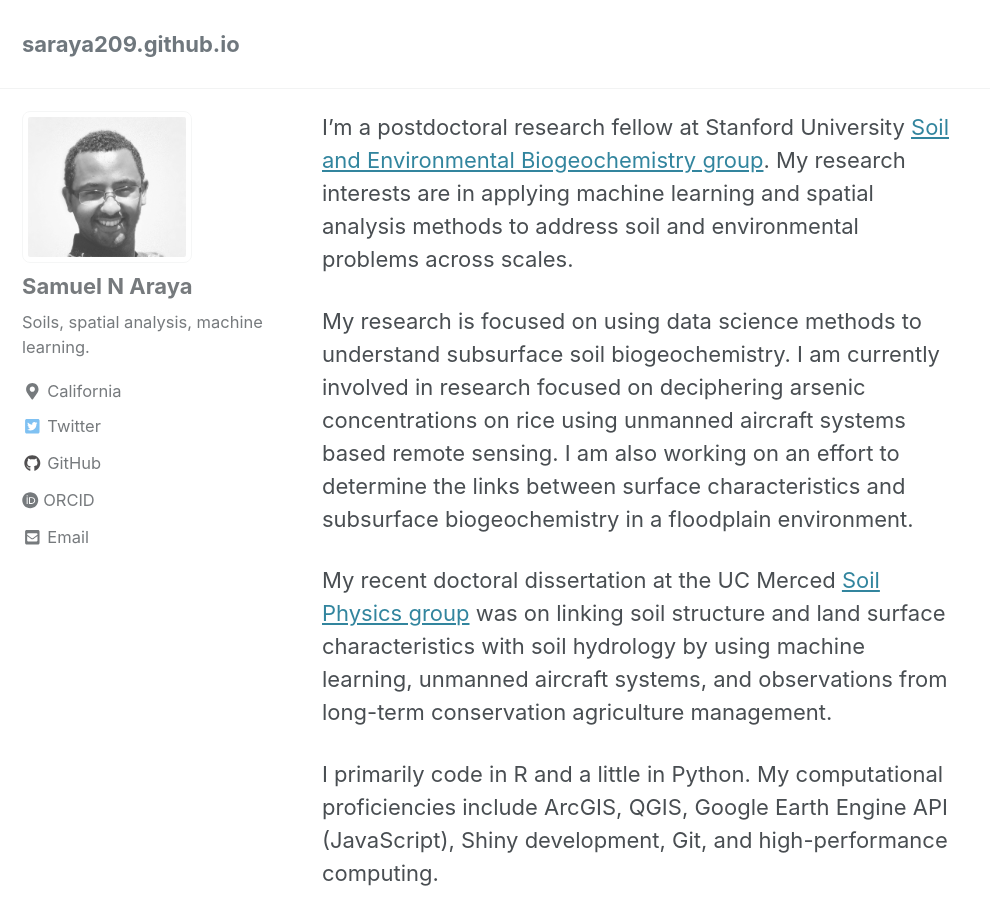
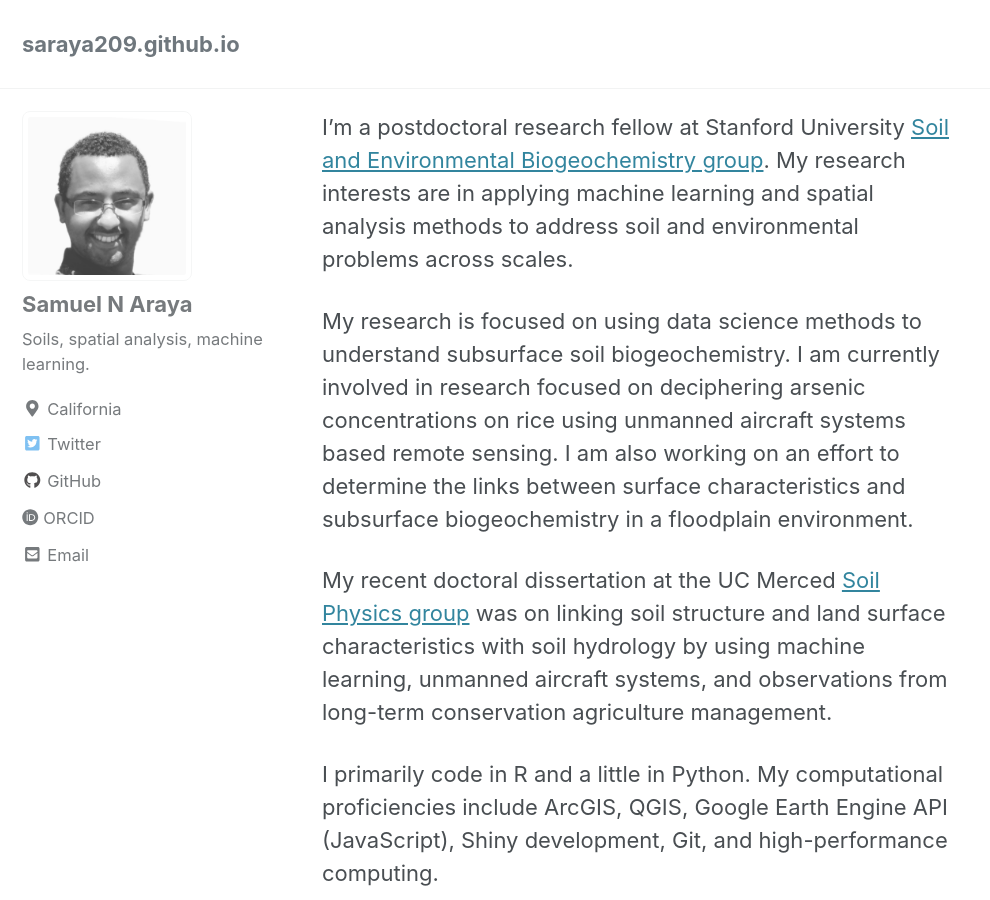
Before and after one commit to saraya209/saraya209.github.io, a Jekyll site: the page built from _pages/home.md, in a window 1280 px wide and 900 px high. Shown: the whole window, without its empty margins (0-990 px from the left). Built offline with Jekyll 4.4.1, drawn with Linux system fonts in a browser that asks for light colours; cached includes are drawn as plain includes; nearby versions of some CDN libraries.

Commit message:
updated image.

```diff
--- a/_config.yml
+++ b/_config.yml
@@ -90,7 +90,7 @@ analytics:
 # Site Author
 author:
   name             : "Samuel N Araya"
-  avatar           : "assets/images/profile_photo_405x360.jpg"
+  avatar           : "assets/images/profile2019_b_str400x400.jpg"
   bio              : "Soils, spatial analysis, machine learning."
   location         : "California"
   email            : araya@stanford.edu
```
Also changed, not shown: assets/images/profile2019_b_str400x400.jpg (added).
